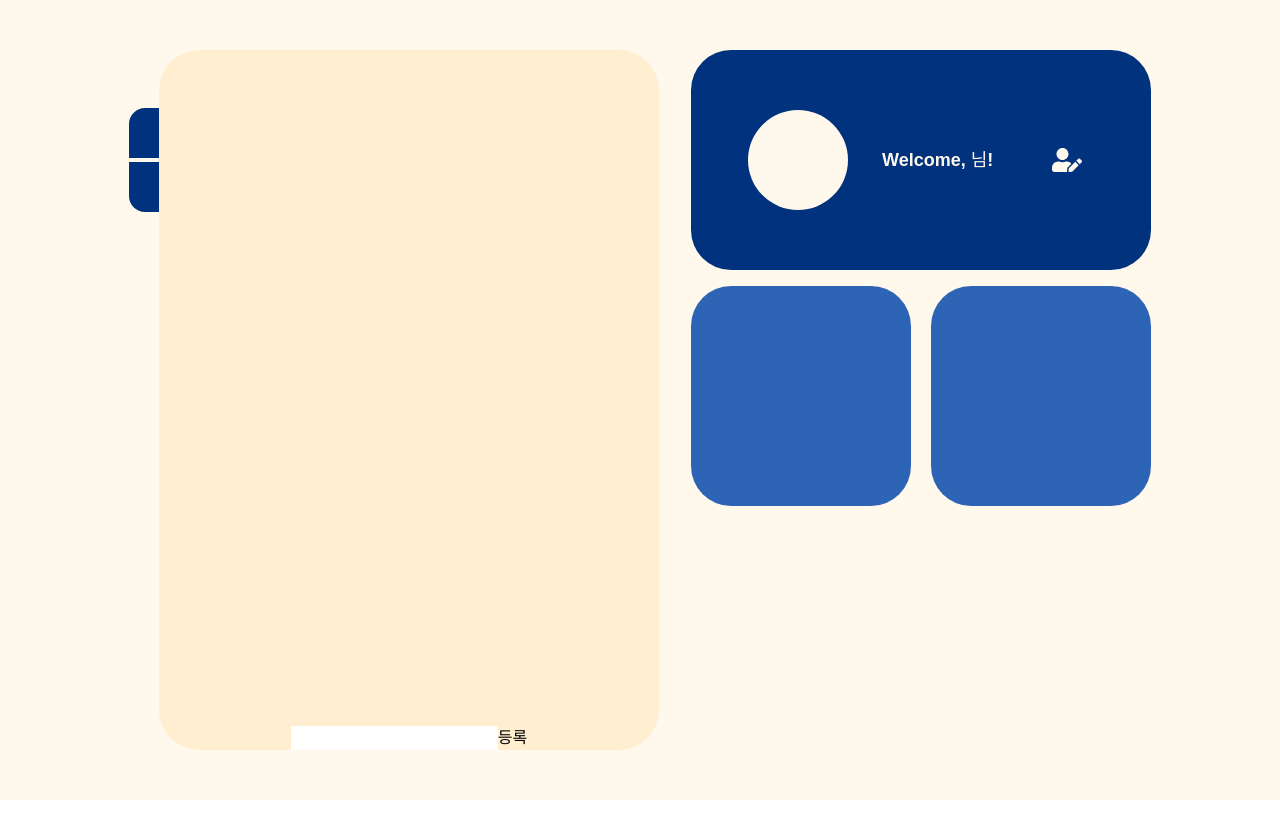
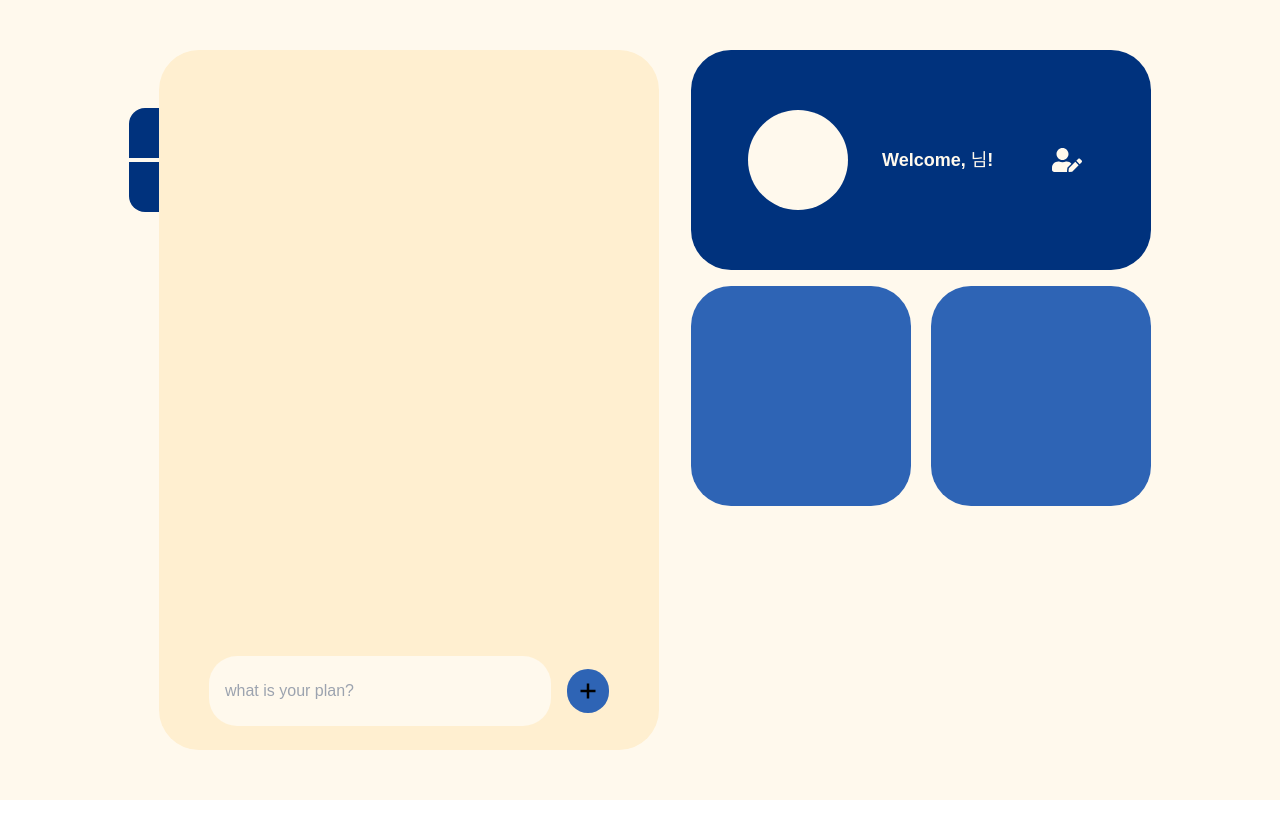
Before and after one commit to Yuni0221/my-todolist, a React (Vite) app: page / in a window 1280 px wide. Both pictures are taken after a click on the button 1130 px from the left and 640 px from the top of the page. Shown: the top 838 px of the page. Built offline with nearby package versions, Linux system fonts and the light colour scheme.

Commit message:
Feat: Implement checked & delete function

```diff
--- a/src/components/TodoListItem.jsx
+++ b/src/components/TodoListItem.jsx
@@ -1,18 +1,36 @@
 import { useState } from "react";
 import { twMerge } from "tailwind-merge";
+import { GrFormAdd } from "react-icons/gr";
+import { AiOutlineCheck } from "react-icons/ai";
+import { AiFillDelete } from "react-icons/ai";
 
 export default function TodoListItem() {
   const [todo, setTodo] = useState("");
   const [todos, setTodos] = useState([]);
+  const [completedItems, setCompletedItems] = useState([]);
 
   const handleChangeTodo = (event) => {
     setTodo(event.target.value);
     console.log(event.target.value);
   };
 
+  const handleCheckboxChange = (item) => {
+    if (completedItems.includes(item)) {
+      setCompletedItems(
+        completedItems.filter((completedItem) => completedItem !== item)
+      );
+    } else {
+      setCompletedItems([...completedItems, item]);
+    }
+  };
+
+  const handleClickDelete = (item) => {
+    setTodos(todos.filter((todo) => todo !== item));
+  };
+
   const handleSubmit = (event) => {
     event.preventDefault();
-    if (todo === "") {
+    if (todo.trim() === "") {
       return;
     } else {
       setTodos([...todos, todo]);
@@ -20,30 +38,49 @@ export default function TodoListItem() {
     }
   };
   return (
-    <div>
-      <ul>
-        {todos.map((item) => (
-          <li>{item}</li>
-        ))}
-      </ul>
-      <form onSubmit={handleSubmit}>
-        <input type="text" value={todo} onChange={handleChangeTodo}></input>
-        <button>등록</button>
-      </form>
-    </div>
+    <>
+      <div className={`relative`}>
+        <ul className={"w-[400px] [500px] pt-10"}>
+          {todos.map((item) => (
+            <li className={"flex items-center p-1"}>
+              <input
+                className={"mr-2 w-4 h-4  accent-pink-500 rounded-lg"}
+                type="checkbox"
+                onChange={() => handleCheckboxChange(item)}
+                checked={completedItems.includes(item)}
+              ></input>
+              <div
+                className={completedItems.includes(item) ? "line-through" : ""}
+              >
+                {item}
+              </div>
+              <div className={"flex ml-auto"}>
+                <AiFillDelete
+                  className={" text-gray-600 cursor-pointer"}
+                  onClick={() => handleClickDelete(item)}
+                />
+              </div>
+            </li>
+          ))}
+        </ul>
+        <form
+          onSubmit={handleSubmit}
+          className="flex justify-center items-center absolute w-[100%] top-auto left-0 bottom-6"
+        >
+          <input
+            placeholder="what is your plan?"
+            type="text"
+            value={todo}
+            onChange={handleChangeTodo}
+            className={twMerge(
+              `w-[400px] h-[70px] bg-Beige rounded-[28px] mr-4 p-4 outline-none`
+            )}
+          ></input>
+          <button className="flex justify-center w-[50px] h-[44px] bg-Blue rounded-full items-center">
+            <GrFormAdd className="w-[30px] h-[30px]" />
+          </button>
+        </form>
+      </div>
+    </>
   );
 }
-
-{
-  /* <input
-            className={twMerge(
-              `w-[440px] h-[70px] bg-Beige rounded-[20px] mb-8 pl-6 outline-none`
-            )}
-            type="text"
-            value={todo}
-            onChange={handleChange}
-          ></input>
-          <button className="absolute w-[44px] h-[44px] ml-[340px] mb-11 bg-Blue rounded-full">
-            <GrFormAdd className="w-[30px] h-[30px] ml-2" />
-          </button> */
-}
```
